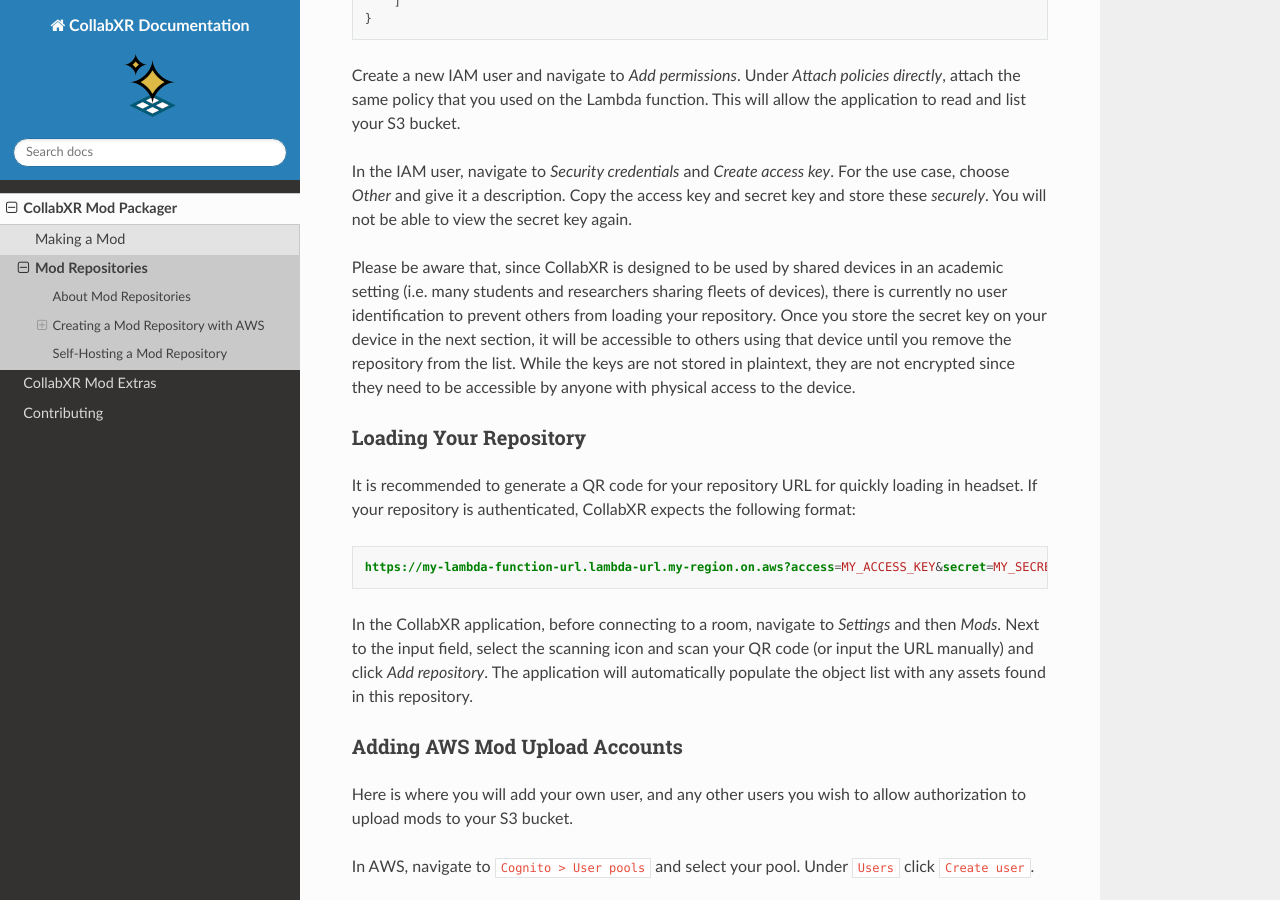
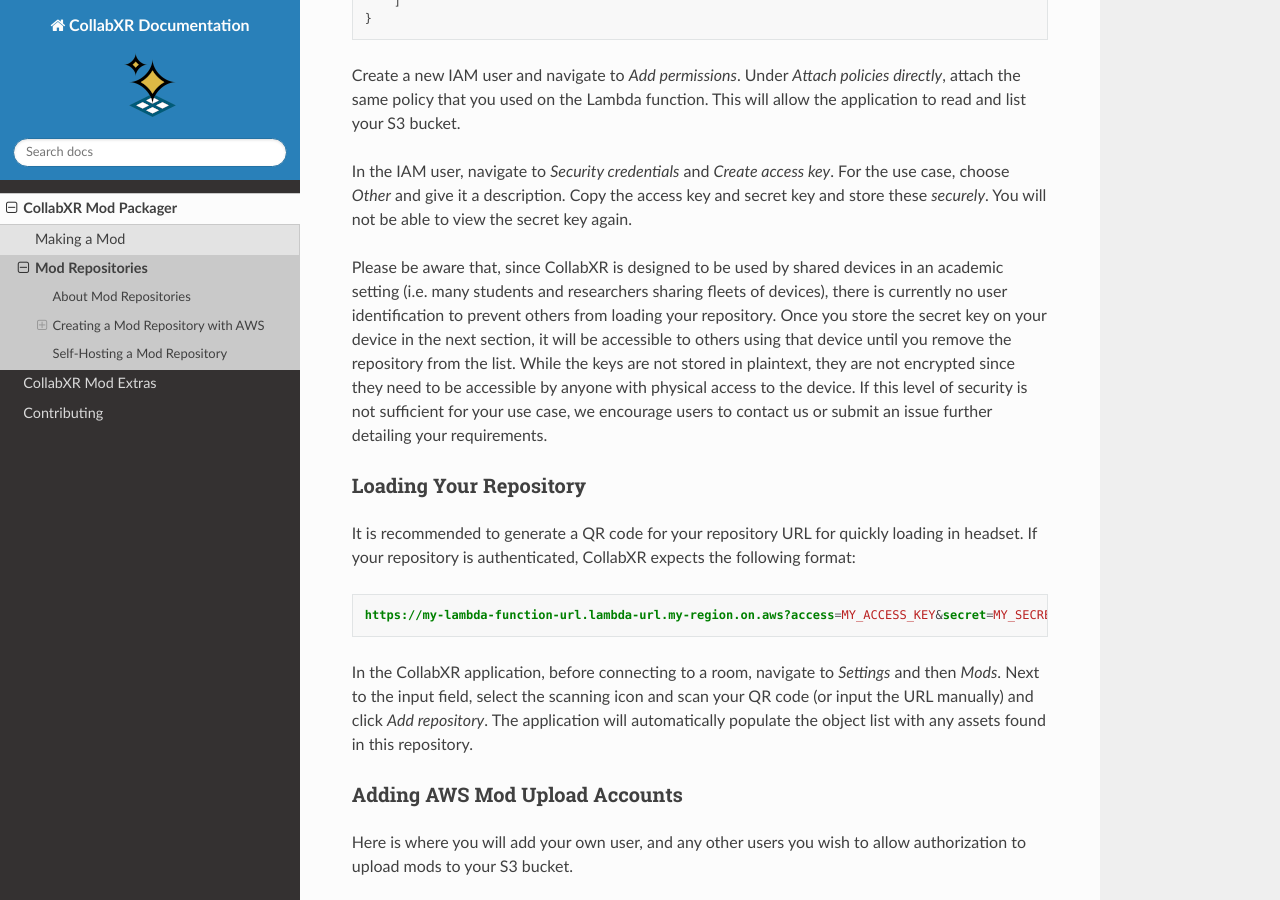
Before and after one commit to Envision-Center/CollabXR-Documentation, a Sphinx documentation site: the page built from docs/source/modpackager/modrepository.rst, in a window 1280 px wide and 900 px high, scrolled down 4716 px. Built offline with Sphinx 7.4.7 and the Read the Docs theme 3.1.0, drawn with Linux system fonts in a browser that asks for light colours.

Commit message:
another sentence

```diff
--- a/docs/source/modpackager/modrepository.rst
+++ b/docs/source/modpackager/modrepository.rst
@@ -141,7 +141,7 @@
 
 In the IAM user, navigate to `Security credentials` and `Create access key`. For the use case, choose `Other` and give it a description. Copy the access key and secret key and store these *securely*. You will not be able to view the secret key again.
 
-Please be aware that, since CollabXR is designed to be used by shared devices in an academic setting (i.e. many students and researchers sharing fleets of devices), there is currently no user identification to prevent others from loading your repository. Once you store the secret key on your device in the next section, it will be accessible to others using that device until you remove the repository from the list. While the keys are not stored in plaintext, they are not encrypted since they need to be accessible by anyone with physical access to the device.
+Please be aware that, since CollabXR is designed to be used by shared devices in an academic setting (i.e. many students and researchers sharing fleets of devices), there is currently no user identification to prevent others from loading your repository. Once you store the secret key on your device in the next section, it will be accessible to others using that device until you remove the repository from the list. While the keys are not stored in plaintext, they are not encrypted since they need to be accessible by anyone with physical access to the device. If this level of security is not sufficient for your use case, we encourage users to contact us or submit an issue further detailing your requirements.
 
 Loading Your Repository
 ^^^^^^^^^^^^^^^^^^^^^^^^^^^^
```
